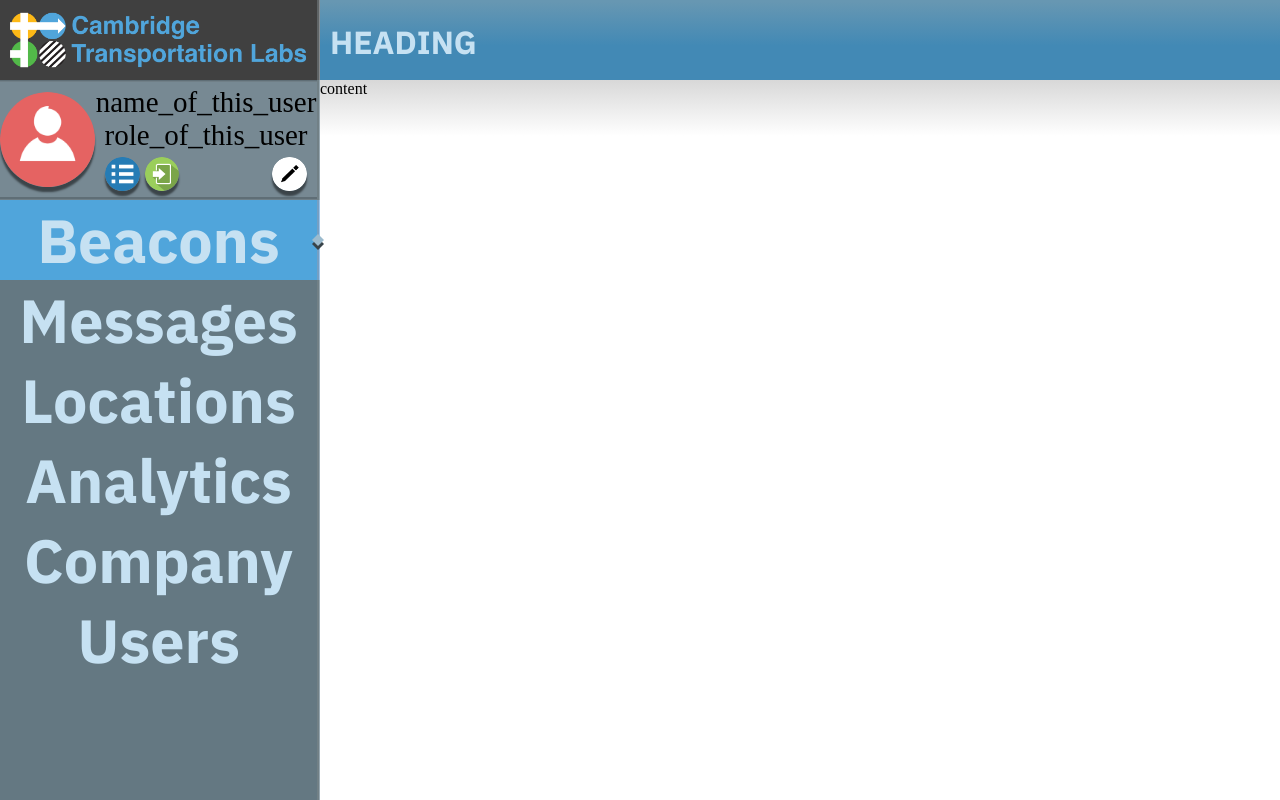
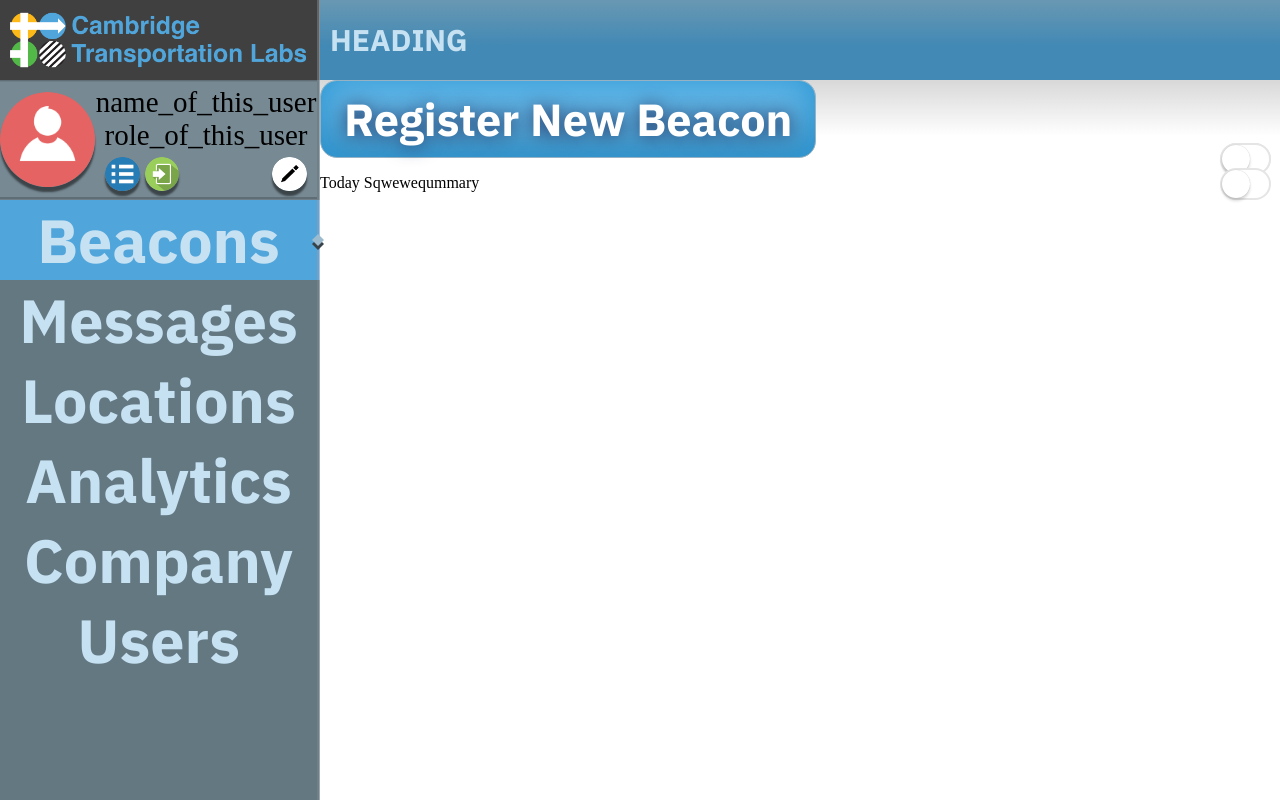
Before and after one commit to kyung01/CTL-HTML, a plain HTML site: page index.html in a window 1280 px wide. Drawn offline with nearby package versions, Linux system fonts and the light colour scheme.

Commit message:
Editing beacons page

```diff
--- a/body.html
+++ b/body.html
@@ -35,6 +35,7 @@ filter: progid:DXImageTransform.Microsoft.gradient( startColorstr='#d8d8d8', end
 	$(document).ready(
 		function() {
 			$("#navigator").load("navigator.html");
+			$("#body_content").load("body_content.html");
 		}
 	);
 </script>
--- /dev/null
+++ b/body_content.html
@@ -0,0 +1,157 @@
+<link href="https://fonts.googleapis.com/css?family=IBM+Plex+Sans:700" rel="stylesheet"><!--font-family: 'IBM Plex Sans', sans-serif;-->
+<div>
+<a id = "bttn_registerNewBeacon" href="#" class="myButton">Register New Beacon</a>
+<div id = "beaconTable">
+	<div claas = "beacon_information">
+
+	</div>
+	<div class="item">
+		<input type="checkbox" id="beacon_1_power" name="" value="">
+		<div class="toggle">
+			<label for="beacon_1_power"><i></i></label>
+		</div>
+	</div>
+
+	<div class="item">
+		<input type="checkbox" id="beacon_2_power" name="" value="">
+		<div class="toggle">
+			<label for="beacon_2_power"><i></i></label>
+		</div>
+	</div>
+</div>
+
+
+
+
+
+
+
+
+<div class="item">
+			<p>Today Sqweweqummary</p>
+			<input type="checkbox" id="toggle_todawwwy_summary2qw" name="" value="">
+			<div class="toggle">
+				<label for="toggle_todawwwy_summary2qw"><i></i></label>
+			</div>
+		</div>
+
+<style type="text/css">
+
+.myButton {
+	-moz-box-shadow:inset 0px -1px 34px 3px #2a94d1;
+	-webkit-box-shadow:inset 0px -1px 34px 3px #2a94d1;
+	box-shadow:inset 0px -1px 34px 3px #2a94d1;
+	background:-webkit-gradient(linear, left top, left bottom, color-stop(0.05, #6dbeed), color-stop(1, #4495c4));
+	background:-moz-linear-gradient(top, #6dbeed 5%, #4495c4 100%);
+	background:-webkit-linear-gradient(top, #6dbeed 5%, #4495c4 100%);
+	background:-o-linear-gradient(top, #6dbeed 5%, #4495c4 100%);
+	background:-ms-linear-gradient(top, #6dbeed 5%, #4495c4 100%);
+	background:linear-gradient(to bottom, #6dbeed 5%, #4495c4 100%);
+	filter:progid:DXImageTransform.Microsoft.gradient(startColorstr='#6dbeed', endColorstr='#4495c4',GradientType=0);
+	background-color:#6dbeed;
+	-moz-border-radius:17px;
+	-webkit-border-radius:17px;
+	border-radius:17px;
+	border:1px solid #97b2c2;
+	display:inline-block;
+	cursor:pointer;
+	color:#ffffff;
+	font-family: 'IBM Plex Sans', sans-serif;
+	font-size:45px;
+	padding:9px 23px;
+	text-decoration:none;
+	text-shadow:0px 1px 18px #263666;
+}
+.myButton:hover {
+	background:-webkit-gradient(linear, left top, left bottom, color-stop(0.05, #4495c4), color-stop(1, #6dbeed));
+	background:-moz-linear-gradient(top, #4495c4 5%, #6dbeed 100%);
+	background:-webkit-linear-gradient(top, #4495c4 5%, #6dbeed 100%);
+	background:-o-linear-gradient(top, #4495c4 5%, #6dbeed 100%);
+	background:-ms-linear-gradient(top, #4495c4 5%, #6dbeed 100%);
+	background:linear-gradient(to bottom, #4495c4 5%, #6dbeed 100%);
+	filter:progid:DXImageTransform.Microsoft.gradient(startColorstr='#4495c4', endColorstr='#6dbeed',GradientType=0);
+	background-color:#4495c4;
+}
+.myButton:active {
+	position:relative;
+	top:1px;
+}
+
+
+
+
+
+
+.item {
+	position: relative;
+	box-sizing: border-box;
+	background: #ffffff;
+}
+
+
+
+input[type="checkbox"] {
+	display: none;
+}
+
+.toggle {
+	position: absolute;
+	top: 0;
+	bottom: 0;
+	right: 9px;
+	margin: auto;
+	width: 51px;
+	height: 31px;
+}
+
+.toggle label,
+.toggle i {
+	box-sizing: border-box;
+	display: block;
+	background: #ffffff;
+}
+
+.toggle label {
+	width: 51px;
+	height: 32px;
+	border-radius: 32px;
+	border: 2px solid #e5e5e5;
+	transition: all 0.30s ease;
+}
+
+.toggle i {
+	position: absolute;
+	top: 2px;
+	left: 2px;
+	width: 28px;
+	height: 28px;
+	border-radius: 28px;
+	box-shadow: 0 0 1px 0 rgba(0,0,0, 0.25),
+				0 3px 3px 0 rgba(0,0,0, 0.15);
+	background: #ffffff;
+	transition: all 0.3s cubic-bezier(0.275, -0.450, 0.725, 1.450);
+}
+
+input[type="checkbox"]:active + .toggle i {
+	width: 35px;
+}
+
+input[type="checkbox"]:active + .toggle label,
+input[type="checkbox"]:checked + .toggle label {
+	border: 16px solid #50A5DB;
+}
+
+input[type="checkbox"]:checked + .toggle i {
+	left: 21px;
+}
+
+input[type="checkbox"]:checked:active + .toggle label {
+	border: 16px solid #e5e5e5;
+}
+
+input[type="checkbox"]:checked:active + .toggle i {
+	left: 14px;
+}
+
+
+        </style>
--- a/index.html
+++ b/index.html
@@ -5,7 +5,7 @@
 	<!--textfit is js library that allows text to be wrapped properly to fit into the container -->
     <script src="textFit.min.js"></script>
 	<style type="text/css">
-		html, body { height: 100%; width: 100%; margin: 0;
+		html, body { height: 100%; width: 100vw; margin: 0;
 			overflow-x:hidden;
 		}
 		.index_div{margin: 0px;vertical-align: top;display: grid;}
```
